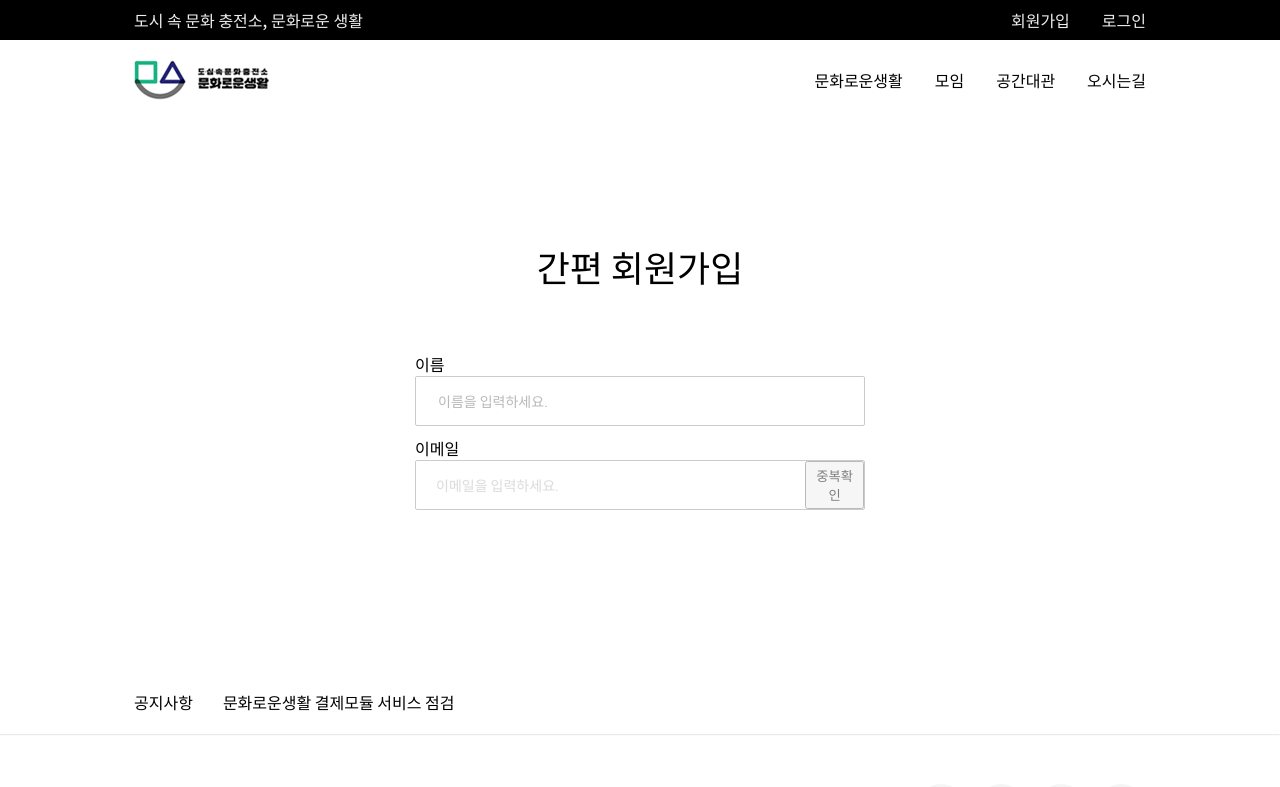
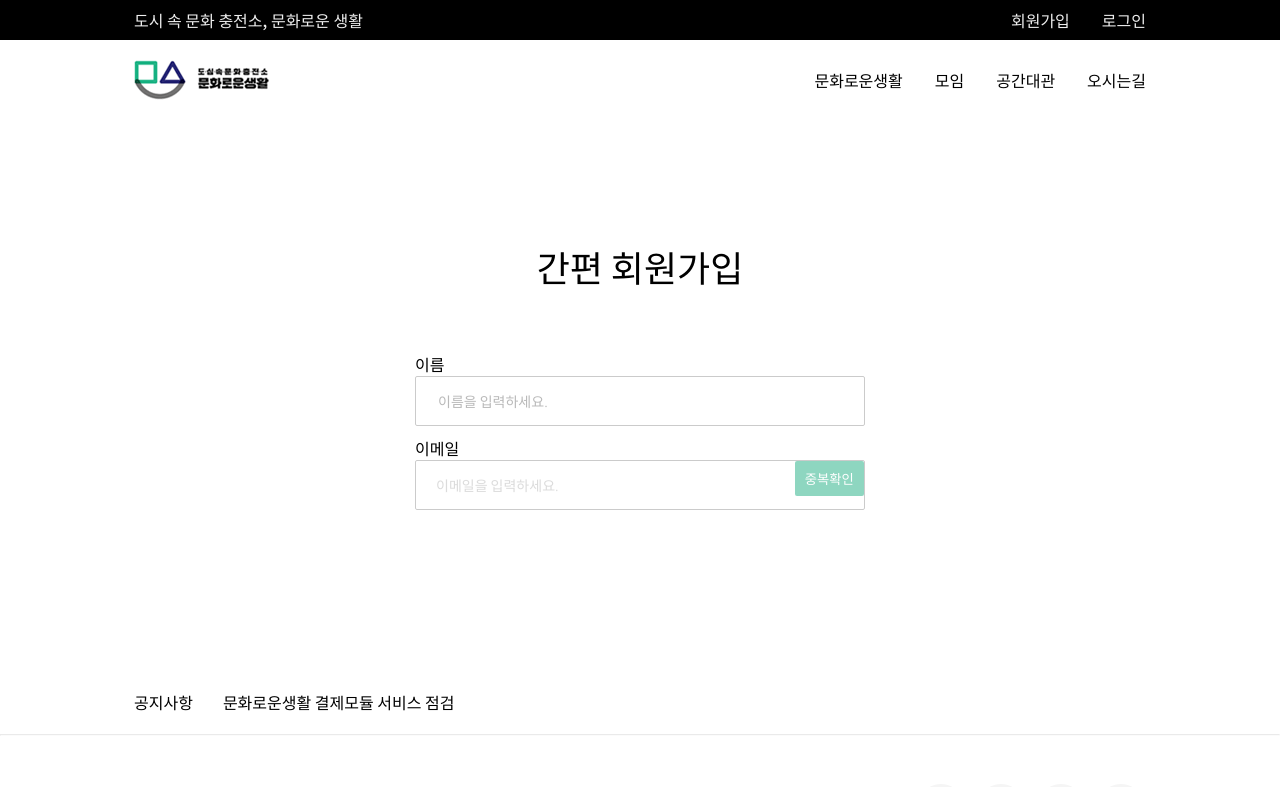
Before and after one commit to park-changjun/training-sample, a Next.js app: page /register in a window 1280 px wide. Shown: the top 787 px of the page. Built offline with nearby package versions, Linux system fonts and the light colour scheme.

Commit message:
back 추가

```diff
--- a/package.json
+++ b/package.json
@@ -6,7 +6,7 @@
     "build": "next build",
     "start": "next start",
     "typecheck": "tsc",
-    "json-server": "json-server --watch db.json --routes routes.json --port 8100"
+    "server": "json-server --watch db.json --routes routes.json --port 8100"
   },
   "dependencies": {
     "classnames": "2.3.1",
--- a/styles/login.css
+++ b/styles/login.css
@@ -235,4 +235,11 @@ input:focus {
   height: 48px;
 }
 .register-box-container .email button {
+  width: 80px;
+  height: 35px;
+  background-color: #1faf83;
+  color: white;
+  border: none;
+  border-radius: 2px;
+  /* padding: 10px 16px 11px; */
 }
```
Also changed, not shown: 2 other files (tests, documents, lock files or other folders).
